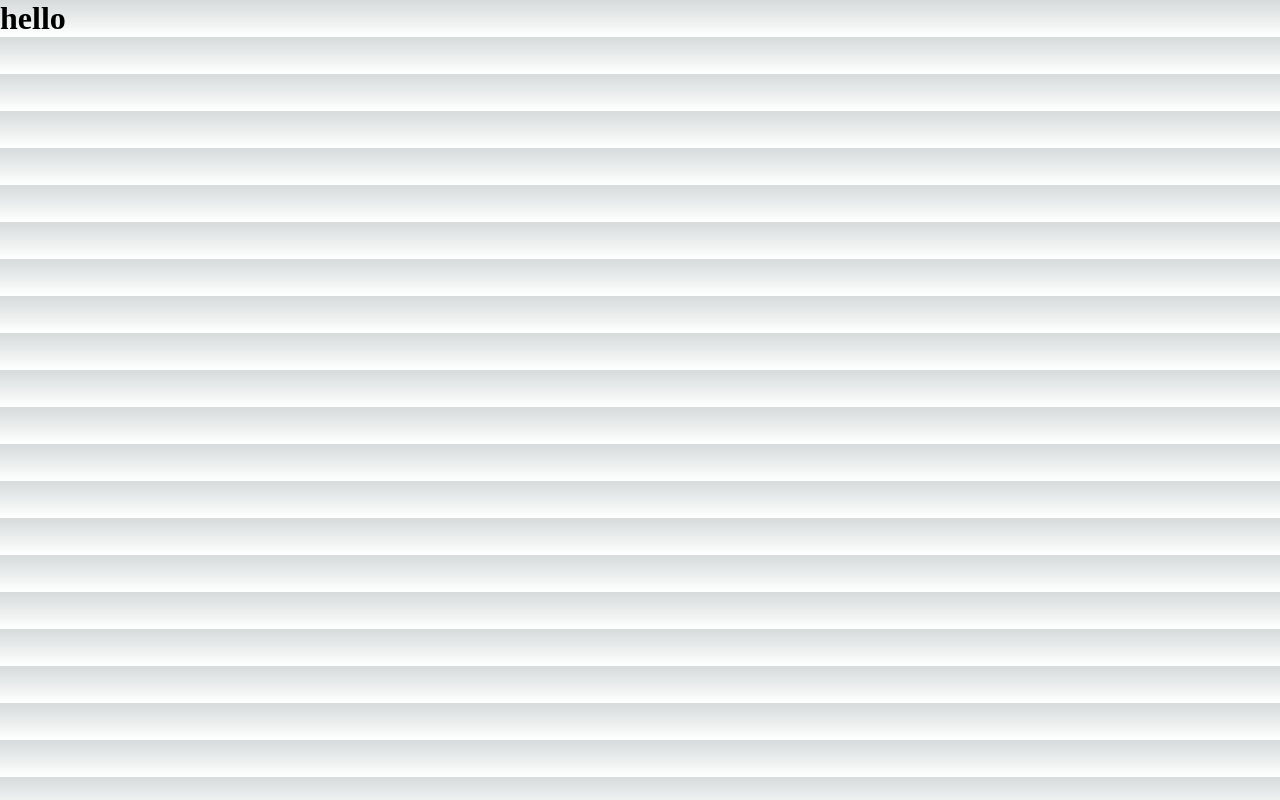
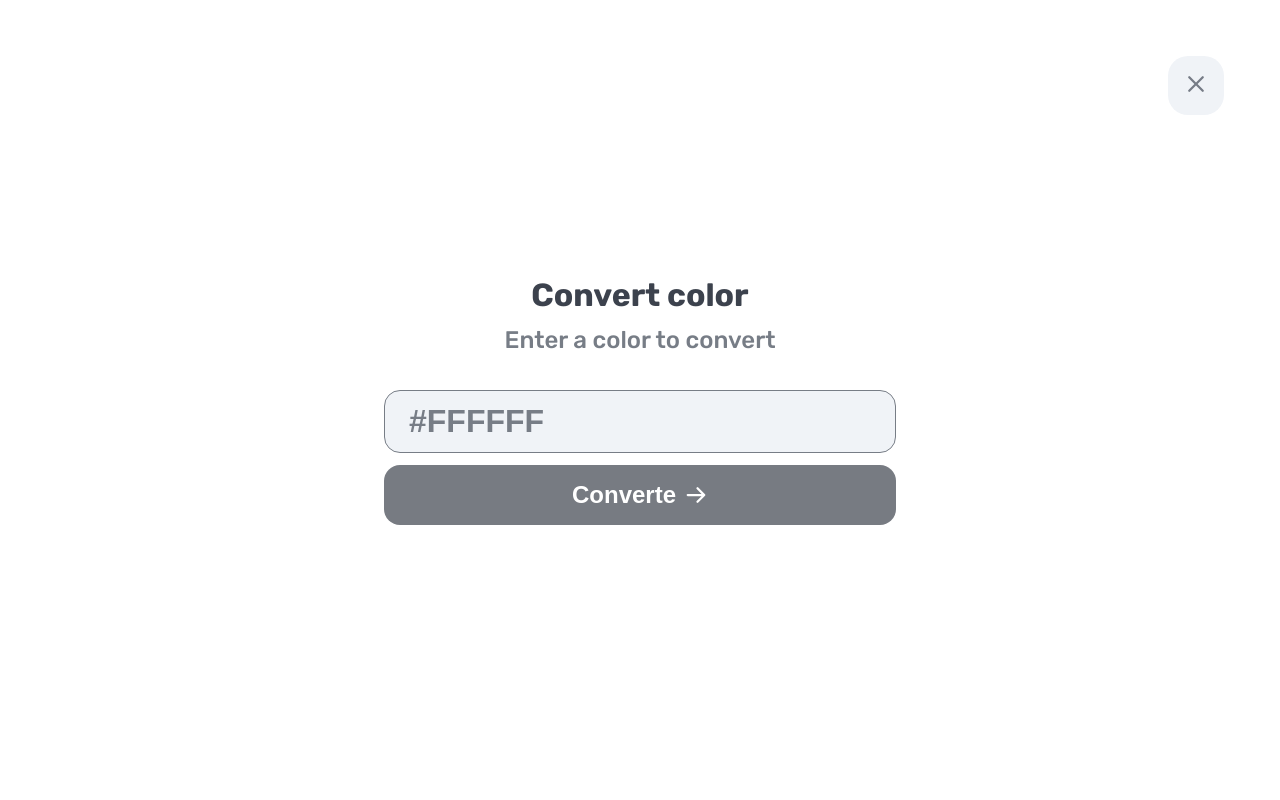
Before and after one commit to emersondont/color-converter, a Next.js app: page / in a window 1280 px wide. Built offline with nearby package versions, Linux system fonts and the light colour scheme.

Commit message:
home page stylized

```diff
--- a/package.json
+++ b/package.json
@@ -9,6 +9,7 @@
     "lint": "next lint"
   },
   "dependencies": {
+    "@phosphor-icons/react": "^2.0.9",
     "@types/node": "18.16.3",
     "@types/react": "18.2.1",
     "@types/react-dom": "18.2.3",
--- a/src/pages/index.tsx
+++ b/src/pages/index.tsx
@@ -1,9 +1,147 @@
 import styles from '@/styles/Home.module.css'
+import { X, ArrowRight } from "@phosphor-icons/react";
+
+
+export default function Home() {
+	return (
+		<main className={styles.main}>
+
+			<form>
+				<div className={styles.textCenter}>
+					<h1>Convert color</h1>
+					<h2>Enter a color to convert</h2>
+				</div>
+
+				<div className={styles.inputColor}>
+					<input type="text" placeholder='#FFFFFF' />
+					<button>
+						Converte
+						<ArrowRight size={24} color="#ffffff" weight="bold" />
+					</button>
+				</div>
+			</form>
+
+			<button className={styles.closeButton}>
+				<X size={24} weight="bold" />
+			</button>
+
+		</main>
+	)
+}
+
+
+/*import Head from 'next/head'
+import Image from 'next/image'
+import { Inter } from 'next/font/google'
+import styles from '@/styles/Home.module.css'
+
+const inter = Inter({ subsets: ['latin'] })
 
 export default function Home() {
 	return (
 		<>
-			<h1>hello</h1>
+			<Head>
+				<title>Create Next App</title>
+				<meta name="description" content="Generated by create next app" />
+				<meta name="viewport" content="width=device-width, initial-scale=1" />
+				<link rel="icon" href="/favicon.ico" />
+			</Head>
+			<main className={`${styles.main} ${inter.className}`}>
+				<div className={styles.description}>
+					<p>
+						Get started by editing&nbsp;
+						<code className={styles.code}>src/pages/index.tsx</code>
+					</p>
+					<div>
+						<a
+							href="https://vercel.com?utm_source=create-next-app&utm_medium=default-template&utm_campaign=create-next-app"
+							target="_blank"
+							rel="noopener noreferrer"
+						>
+							By{' '}
+							<Image
+								src="/vercel.svg"
+								alt="Vercel Logo"
+								className={styles.vercelLogo}
+								width={100}
+								height={24}
+								priority
+							/>
+						</a>
+					</div>
+				</div>
+
+				<div className={styles.center}>
+					<Image
+						className={styles.logo}
+						src="/next.svg"
+						alt="Next.js Logo"
+						width={180}
+						height={37}
+						priority
+					/>
+				</div>
+
+				<div className={styles.grid}>
+					<a
+						href="https://nextjs.org/docs?utm_source=create-next-app&utm_medium=default-template&utm_campaign=create-next-app"
+						className={styles.card}
+						target="_blank"
+						rel="noopener noreferrer"
+					>
+						<h2>
+							Docs <span>-&gt;</span>
+						</h2>
+						<p>
+							Find in-depth information about Next.js features and&nbsp;API.
+						</p>
+					</a>
+
+					<a
+						href="https://nextjs.org/learn?utm_source=create-next-app&utm_medium=default-template&utm_campaign=create-next-app"
+						className={styles.card}
+						target="_blank"
+						rel="noopener noreferrer"
+					>
+						<h2>
+							Learn <span>-&gt;</span>
+						</h2>
+						<p>
+							Learn about Next.js in an interactive course with&nbsp;quizzes!
+						</p>
+					</a>
+
+					<a
+						href="https://vercel.com/templates?framework=next.js&utm_source=create-next-app&utm_medium=default-template&utm_campaign=create-next-app"
+						className={styles.card}
+						target="_blank"
+						rel="noopener noreferrer"
+					>
+						<h2>
+							Templates <span>-&gt;</span>
+						</h2>
+						<p>
+							Discover and deploy boilerplate example Next.js&nbsp;projects.
+						</p>
+					</a>
+
+					<a
+						href="https://vercel.com/new?utm_source=create-next-app&utm_medium=default-template&utm_campaign=create-next-app"
+						className={styles.card}
+						target="_blank"
+						rel="noopener noreferrer"
+					>
+						<h2>
+							Deploy <span>-&gt;</span>
+						</h2>
+						<p>
+							Instantly deploy your Next.js site to a shareable URL
+							with&nbsp;Vercel.
+						</p>
+					</a>
+				</div>
+			</main>
 		</>
 	)
 }
+*/
--- a/src/styles/Home.module.css
+++ b/src/styles/Home.module.css
@@ -1,229 +1,100 @@
 .main {
 	display: flex;
 	flex-direction: column;
-  justify-content: space-between;
+	justify-content: center;
 	align-items: center;
-  padding: 6rem;
 	min-height: 100vh;
 }
 
-.description {
-  display: inherit;
-  justify-content: inherit;
-  align-items: inherit;
-  font-size: 0.85rem;
-  max-width: var(--max-width);
-  width: 100%;
-  z-index: 2;
-  font-family: var(--font-mono);
+.main form {
+	display: flex;
+	flex-direction: column;
+	align-items: center;
+	padding: 0px;
+	gap: 36px;
+	min-width: 40%;
 }
 
-.description a {
-  display: flex;
-  justify-content: center;
-  align-items: center;
-  gap: 0.5rem;
+.closeButton {
+	position: fixed;
+	top: 7vh;
+	right: 7vh;
+
+	color: #767c86;
+	background-color: #f0f3f7;
+	border: none;
+	border-radius: 20px;
+	padding: 16px;
 }
 
-.description p {
-  position: relative;
-  margin: 0;
-  padding: 1rem;
-  background-color: rgba(var(--callout-rgb), 0.5);
-  border: 1px solid rgba(var(--callout-border-rgb), 0.3);
-  border-radius: var(--border-radius);
+.textCenter {
+	display: flex;
+	flex-direction: column;
+	align-items: center;
+	gap: 12px;
 }
 
-.code {
+.textCenter h1 {
+	color: #3C424D;
 	font-weight: 700;
-  font-family: var(--font-mono);
+	font-size: 2rem;
 }
 
-.grid {
-  display: grid;
-  grid-template-columns: repeat(4, minmax(25%, auto));
-  width: var(--max-width);
-  max-width: 100%;
+.textCenter h2 {
+	color: #777D86;
+	font-weight: 500;
+	font-size: 1.5rem;
 }
 
-.card {
-  padding: 1rem 1.2rem;
-  border-radius: var(--border-radius);
-  background: rgba(var(--card-rgb), 0);
-  border: 1px solid rgba(var(--card-border-rgb), 0);
-  transition: background 200ms, border 200ms;
-}
-
-.card span {
-  display: inline-block;
-  transition: transform 200ms;
-}
-
-.card h2 {
-  font-weight: 600;
-  margin-bottom: 0.7rem;
-}
-
-.card p {
-  margin: 0;
-  opacity: 0.6;
-  font-size: 0.9rem;
-  line-height: 1.5;
-  max-width: 30ch;
-}
-
-.center {
+.inputColor {
 	display: flex;
-  justify-content: center;
+	flex-direction: column;
 	align-items: center;
-  position: relative;
-  padding: 4rem 0;
-}
-
-.center::before {
-  background: var(--secondary-glow);
-  border-radius: 50%;
-  width: 480px;
-  height: 360px;
-  margin-left: -400px;
-}
-
-.center::after {
-  background: var(--primary-glow);
-  width: 240px;
-  height: 180px;
-  z-index: -1;
-}
-
-.center::before,
-.center::after {
-  content: '';
-  left: 50%;
-  position: absolute;
-  filter: blur(45px);
-  transform: translateZ(0);
-}
-
-.logo {
-  position: relative;
-}
-/* Enable hover only on non-touch devices */
-@media (hover: hover) and (pointer: fine) {
-  .card:hover {
-    background: rgba(var(--card-rgb), 0.1);
-    border: 1px solid rgba(var(--card-border-rgb), 0.15);
-  }
-
-  .card:hover span {
-    transform: translateX(4px);
-  }
-}
-
-@media (prefers-reduced-motion) {
-  .card:hover span {
-    transform: none;
-  }
-}
-
-/* Mobile */
-@media (max-width: 700px) {
-  .content {
-    padding: 4rem;
-  }
-
-  .grid {
-    grid-template-columns: 1fr;
-    margin-bottom: 120px;
-    max-width: 320px;
-    text-align: center;
-  }
-
-  .card {
-    padding: 1rem 2.5rem;
-  }
-
-  .card h2 {
-    margin-bottom: 0.5rem;
-  }
-
-  .center {
-    padding: 8rem 0 6rem;
-  }
-
-  .center::before {
-    transform: none;
-    height: 300px;
-  }
-
-  .description {
-    font-size: 0.8rem;
-  }
-
-  .description a {
-    padding: 1rem;
-  }
-
-  .description p,
-  .description div {
-    display: flex;
-    justify-content: center;
-    position: fixed;
+	gap: 12px;
 	width: 100%;
 }
 
-  .description p {
-    align-items: center;
-    inset: 0 0 auto;
-    padding: 2rem 1rem 1.4rem;
-    border-radius: 0;
-    border: none;
-    border-bottom: 1px solid rgba(var(--callout-border-rgb), 0.25);
-    background: linear-gradient(
-      to bottom,
-      rgba(var(--background-start-rgb), 1),
-      rgba(var(--callout-rgb), 0.5)
-    );
-    background-clip: padding-box;
-    backdrop-filter: blur(24px);
+.inputColor input {
+	width: 100%;
+	display: flex;
+	flex-direction: row;
+	align-items: flex-start;
+	padding: 12px 24px;
+	background-color: #f0f3f7;
+	border: 1px solid #777D86;
+	border-radius: 16px;
+
+	color: #3c424d;
+	font-weight: 600;
+	font-size: 2rem;
 }
 
-  .description div {
-    align-items: flex-end;
-    pointer-events: none;
-    inset: auto 0 0;
-    padding: 2rem;
-    height: 200px;
-    background: linear-gradient(
-      to bottom,
-      transparent 0%,
-      rgb(var(--background-end-rgb)) 40%
-    );
-    z-index: 1;
-  }
+.inputColor input::placeholder {
+	color: #777D86;
+	font-weight: 600;
+	font-size: 2rem;
 }
 
-/* Tablet and Smaller Desktop */
-@media (min-width: 701px) and (max-width: 1120px) {
-  .grid {
-    grid-template-columns: repeat(2, 50%);
-  }
+.inputColor input:focus {
+	outline: none;
 }
 
-@media (prefers-color-scheme: dark) {
-  .vercelLogo {
-    filter: invert(1);
+
+.inputColor button {
+	width: 100%;
+	color: #fff;
+	font-weight: 600;
+	font-size: 1.5rem;
+	background-color: #777b82;
+	border: none;
+
+	padding: 16px 24px;
+	border-radius: 16px;
+
+	cursor: not-allowed;
+
+	display: flex;
+	align-items: center;
+	justify-content: center;
+	gap: 8px;
 }
-
-  .logo {
-    filter: invert(1) drop-shadow(0 0 0.3rem #ffffff70);
-  }
-}
-
-@keyframes rotate {
-  from {
-    transform: rotate(360deg);
-  }
-  to {
-    transform: rotate(0deg);
-  }
-}
--- a/src/styles/globals.css
+++ b/src/styles/globals.css
@@ -1,3 +1,5 @@
+@import url('https://fonts.googleapis.com/css2?family=Rubik:wght@400;500;600;700&display=swap');
+
 :root {
   --max-width: 1100px;
   --border-radius: 12px;
@@ -5,74 +7,13 @@
     'Roboto Mono', 'Oxygen Mono', 'Ubuntu Monospace', 'Source Code Pro',
     'Fira Mono', 'Droid Sans Mono', 'Courier New', monospace;
 
+
+
+
   --foreground-rgb: 0, 0, 0;
-  --background-start-rgb: 214, 219, 220;
-  --background-end-rgb: 255, 255, 255;
+  --background-rgb: 255, 255, 255;
 
-  --primary-glow: conic-gradient(
-    from 180deg at 50% 50%,
-    #16abff33 0deg,
-    #0885ff33 55deg,
-    #54d6ff33 120deg,
-    #0071ff33 160deg,
-    transparent 360deg
-  );
-  --secondary-glow: radial-gradient(
-    rgba(255, 255, 255, 1),
-    rgba(255, 255, 255, 0)
-  );
-
-  --tile-start-rgb: 239, 245, 249;
-  --tile-end-rgb: 228, 232, 233;
-  --tile-border: conic-gradient(
-    #00000080,
-    #00000040,
-    #00000030,
-    #00000020,
-    #00000010,
-    #00000010,
-    #00000080
-  );
-
-  --callout-rgb: 238, 240, 241;
-  --callout-border-rgb: 172, 175, 176;
-  --card-rgb: 180, 185, 188;
-  --card-border-rgb: 131, 134, 135;
 }
-
-@media (prefers-color-scheme: dark) {
-  :root {
-    --foreground-rgb: 255, 255, 255;
-    --background-start-rgb: 0, 0, 0;
-    --background-end-rgb: 0, 0, 0;
-
-    --primary-glow: radial-gradient(rgba(1, 65, 255, 0.4), rgba(1, 65, 255, 0));
-    --secondary-glow: linear-gradient(
-      to bottom right,
-      rgba(1, 65, 255, 0),
-      rgba(1, 65, 255, 0),
-      rgba(1, 65, 255, 0.3)
-    );
-
-    --tile-start-rgb: 2, 13, 46;
-    --tile-end-rgb: 2, 5, 19;
-    --tile-border: conic-gradient(
-      #ffffff80,
-      #ffffff40,
-      #ffffff30,
-      #ffffff20,
-      #ffffff10,
-      #ffffff10,
-      #ffffff80
-    );
-
-    --callout-rgb: 20, 20, 20;
-    --callout-border-rgb: 108, 108, 108;
-    --card-rgb: 100, 100, 100;
-    --card-border-rgb: 200, 200, 200;
-  }
-}
-
 * {
   box-sizing: border-box;
   padding: 0;
@@ -86,22 +27,11 @@ body {
 }
 
 body {
-  color: rgb(var(--foreground-rgb));
-  background: linear-gradient(
-      to bottom,
-      transparent,
-      rgb(var(--background-end-rgb))
-    )
-    rgb(var(--background-start-rgb));
+  /*color: rgb(var(--foreground-rgb));*/
+  background: #ffffff;
+  font-family: 'Rubik', sans-serif;;
 }
 
 a {
-  color: inherit;
   text-decoration: none;
 }
-
-@media (prefers-color-scheme: dark) {
-  html {
-    color-scheme: dark;
-  }
-}
```
Also changed, not shown: 1 other file (tests, documents, lock files or other folders). Lines whose indentation alone changed are shown as unchanged.
